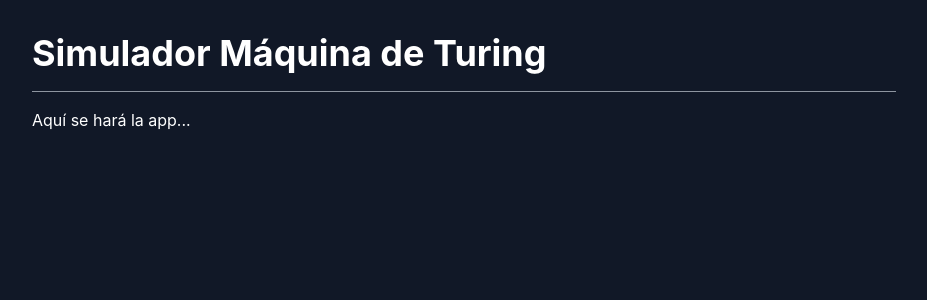
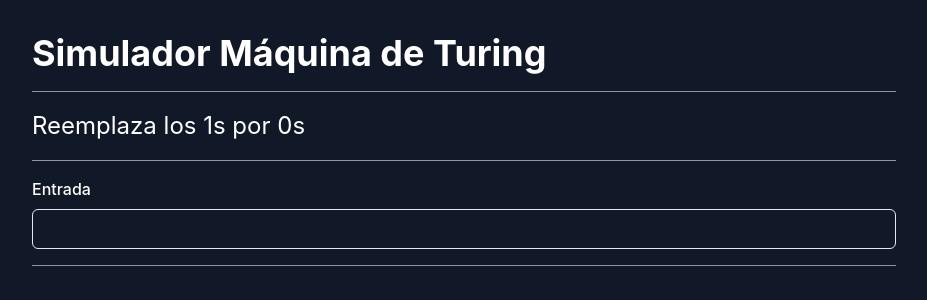
Before and after one commit to alexisstdev/simulador-maquina-turing, a React (Vite) app: page / in a window 1280 px wide. Shown: the top 300 px of the page, without its empty margins (176-1103 px from the left). Built offline with nearby package versions, Linux system fonts and the light colour scheme.

Commit message:
Add input and output functionality to Turing component

```diff
--- a/src/Components/Turing.tsx
+++ b/src/Components/Turing.tsx
@@ -1,9 +1,68 @@
-import { Text } from '@chakra-ui/react';
+import { Divider, FormLabel, Heading, Input, Text } from '@chakra-ui/react';
+import { useState } from 'react';
+import { examples } from '../constants/examples';
+
+const machine = examples[2];
 
 const Turing = () => {
+  const [input, setInput] = useState('');
+  const [output, setOutput] = useState('');
+
+  function runTuringMachine(input: string) {
+    setInput(input);
+    let state = machine.initialState;
+    const tape = [...input];
+    let position = 0;
+
+    while (state.id !== machine.finalState.id) {
+      const symbol = tape[position] || machine.blank;
+      const transition = machine.transitions.find(
+        (t) => t.from.id === state.id && t.read === symbol
+      );
+
+      if (!transition) {
+        throw new Error(
+          `No transition found from state "${state.name}" on symbol "${symbol}"`
+        );
+      }
+
+      tape[position] = transition.write;
+      position += transition.direction === 'R' ? 1 : -1;
+      state = transition.to;
+    }
+
+    setOutput(tape.join(''));
+  }
+
   return (
     <>
-      <Text>Aquí se hará la app...</Text>
+      <Text fontSize={'2xl'}>{machine.description}</Text>
+
+      <Divider my={4} />
+
+      <form>
+        <FormLabel>Entrada</FormLabel>
+
+        <Input value={input} onChange={(e) => runTuringMachine(e.target.value)} />
+
+        <Divider my={4} />
+        {output && (
+          <>
+            <Heading size='md' mt={4}>
+              Entrada
+            </Heading>
+            <Text mt={1} fontSize={'xl'}>
+              {input}
+            </Text>
+            <Heading size='md' mt={4}>
+              Salida
+            </Heading>
+            <Text mt={1} fontSize={'xl'}>
+              {output}
+            </Text>
+          </>
+        )}
+      </form>
     </>
   );
 };
--- /dev/null
+++ b/src/constants/examples.ts
@@ -0,0 +1,208 @@
+/*
+interface State {
+  name: string;
+  id: number;
+}
+
+interface TuringMachine {
+  description: string;
+  states: State[];
+  alphabet: string[];
+  blank: string;
+  finalState: State;
+  transitions: Transition[];
+  initialState: State;
+}
+
+interface Transition {
+  id: number;
+  from: State;
+  to: State;
+  read: string;
+  write: string;
+  direction: string;
+}
+
+*/
+const blank = '△';
+
+export const examples: TuringMachine[] = [
+  {
+    description: 'Suma 1 a un número binario',
+    states: [
+      { name: 'q0', id: 0 },
+      { name: 'q1', id: 1 },
+      { name: 'q2', id: 2 },
+      { name: 'q3', id: 3 },
+      { name: 'q4', id: 4 },
+    ],
+    alphabet: ['0', '1'],
+    blank: blank,
+    finalState: { name: 'q4', id: 4 },
+    transitions: [
+      {
+        id: 0,
+        from: { name: 'q0', id: 0 },
+        to: { name: 'q0', id: 0 },
+        read: '0',
+        write: '0',
+        direction: 'R',
+      },
+      {
+        id: 1,
+        from: { name: 'q0', id: 0 },
+        to: { name: 'q0', id: 0 },
+        read: '1',
+        write: '1',
+        direction: 'R',
+      },
+      {
+        id: 2,
+        from: { name: 'q0', id: 0 },
+        to: { name: 'q1', id: 1 },
+        read: blank,
+        write: blank,
+        direction: 'R',
+      },
+      {
+        id: 3,
+        from: { name: 'q1', id: 1 },
+        to: { name: 'q1', id: 1 },
+        read: '0',
+        write: '1',
+        direction: 'R',
+      },
+      {
+        id: 4,
+        from: { name: 'q1', id: 1 },
+        to: { name: 'q2', id: 2 },
+        read: '1',
+        write: '0',
+        direction: 'L',
+      },
+      {
+        id: 5,
+        from: { name: 'q2', id: 2 },
+        to: { name: 'q2', id: 2 },
+        read: '0',
+        write: '0',
+        direction: 'L',
+      },
+      {
+        id: 6,
+        from: { name: 'q2', id: 2 },
+        to: { name: 'q2', id: 2 },
+        read: '1',
+        write: '1',
+        direction: 'L',
+      },
+      {
+        id: 7,
+        from: { name: 'q2', id: 2 },
+        to: { name: 'q3', id: 3 },
+        read: blank,
+        write: blank,
+        direction: 'R',
+      },
+      {
+        id: 8,
+        from: { name: 'q3', id: 3 },
+        to: { name: 'q3', id: 3 },
+        read: '0',
+        write: '0',
+        direction: 'R',
+      },
+      {
+        id: 9,
+        from: { name: 'q3', id: 3 },
+        to: { name: 'q3', id: 3 },
+        read: '1',
+        write: '1',
+        direction: 'R',
+      },
+      {
+        id: 10,
+        from: { name: 'q3', id: 3 },
+        to: { name: 'q4', id: 4 },
+        read: blank,
+        write: blank,
+        direction: 'R',
+      },
+    ],
+    initialState: { name: 'q0', id: 0 },
+  },
+  {
+    description: 'Invierte los bits de un número binario',
+    states: [
+      { name: 'q0', id: 0 },
+      { name: 'q1', id: 1 },
+    ],
+    alphabet: ['0', '1'],
+    blank: blank,
+    finalState: { name: 'q1', id: 1 },
+    transitions: [
+      {
+        id: 0,
+        from: { name: 'q0', id: 0 },
+        to: { name: 'q0', id: 0 },
+        read: '0',
+        write: '1',
+        direction: 'R',
+      },
+      {
+        id: 1,
+        from: { name: 'q0', id: 0 },
+        to: { name: 'q0', id: 0 },
+        read: '1',
+        write: '0',
+        direction: 'R',
+      },
+      {
+        id: 2,
+        from: { name: 'q0', id: 0 },
+        to: { name: 'q1', id: 1 },
+        read: blank,
+        write: blank,
+        direction: 'R',
+      },
+    ],
+    initialState: { name: 'q0', id: 0 },
+  },
+  {
+    description: 'Reemplaza los 1s por 0s',
+    states: [
+      { name: 'q0', id: 0 },
+      { name: 'q1', id: 1 },
+    ],
+    alphabet: ['0', '1'],
+    blank: blank,
+    finalState: { name: 'q1', id: 1 },
+    transitions: [
+      {
+        id: 0,
+        from: { name: 'q0', id: 0 },
+        to: { name: 'q0', id: 0 },
+        read: '1',
+        write: '0',
+        direction: 'R',
+      },
+      {
+        id: 1,
+        from: { name: 'q0', id: 0 },
+        to: { name: 'q0', id: 0 },
+        read: '0',
+        write: '0',
+        direction: 'R',
+      },
+      {
+        id: 2,
+        from: { name: 'q0', id: 0 },
+        to: { name: 'q1', id: 1 },
+        read: blank,
+        write: blank,
+        direction: 'R',
+      },
+    ],
+    initialState: { name: 'q0', id: 0 },
+  },
+];
```
Also changed, not shown: src/types/types.d.ts (+12 -5 lines).
